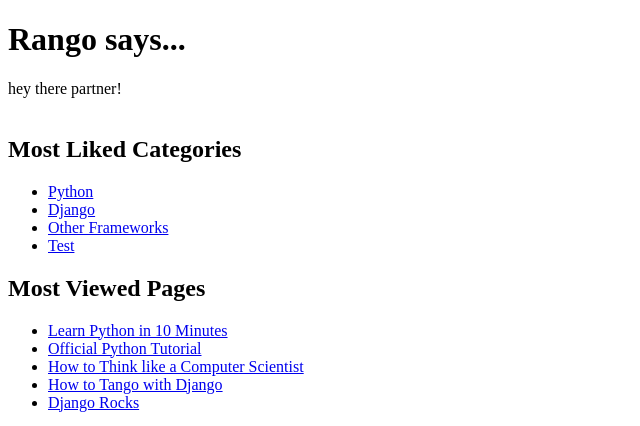
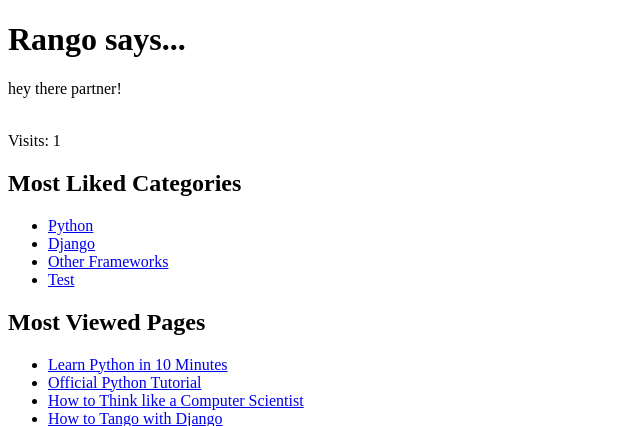
Before and after one commit to JoelGibson20/tango_with_django_project, a Django app: page / in a window 1280 px wide. Shown: the top 426 px of the page, without its empty margins (0-640 px from the left). Run offline with Django 3.2, Linux system fonts and the light colour scheme; data comes from the database, SQL or seed files in the repository.

Commit message:
Added visits counter to index.html to visually display the number of visits to the index.

```diff
--- a/tango_with_django_project/rango/views.py
+++ b/tango_with_django_project/rango/views.py
@@ -9,8 +9,8 @@
 def index(request):
     category_list = Category.objects.order_by('-likes')[:5]
     page_list = Page.objects.order_by('-views')[:5]
-    context_dict = {'categories': category_list, 'pages': page_list}
-
+    visits = int(request.COOKIES.get('visits', '1'))
+    context_dict = {'categories': category_list, 'pages': page_list, "visits": visits }
     response = render(request, 'rango/index.html', context=context_dict)
 
     visitor_cookie_handler(request,response)
--- a/tango_with_django_project/templates/rango/index.html
+++ b/tango_with_django_project/templates/rango/index.html
@@ -12,7 +12,7 @@
     <br />
     <strong>{{ boldmessage }}</strong><br />
 </div>
-
+<p>Visits: {{ visits }}</p>
 <div>
     <h2>Most Liked Categories</h2>
     {% if categories %}
```
